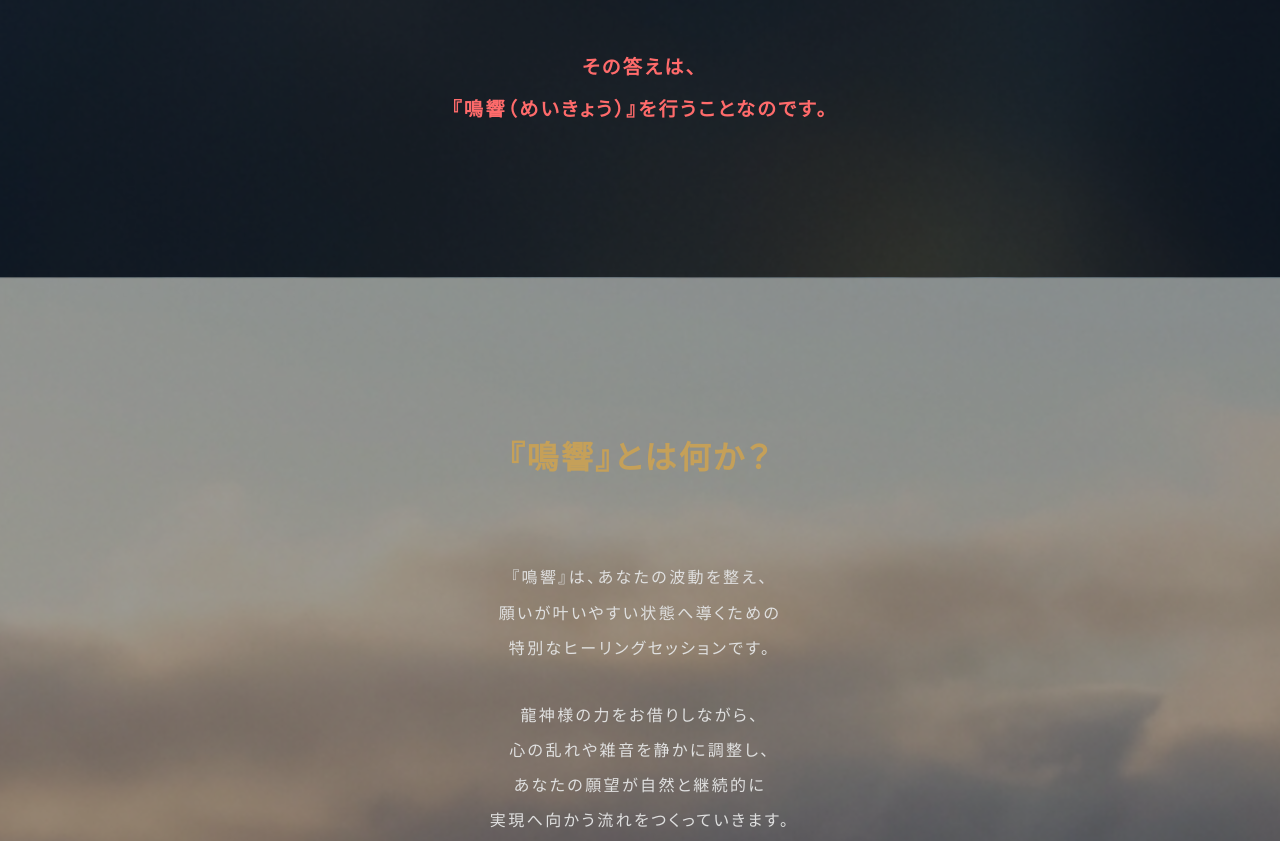
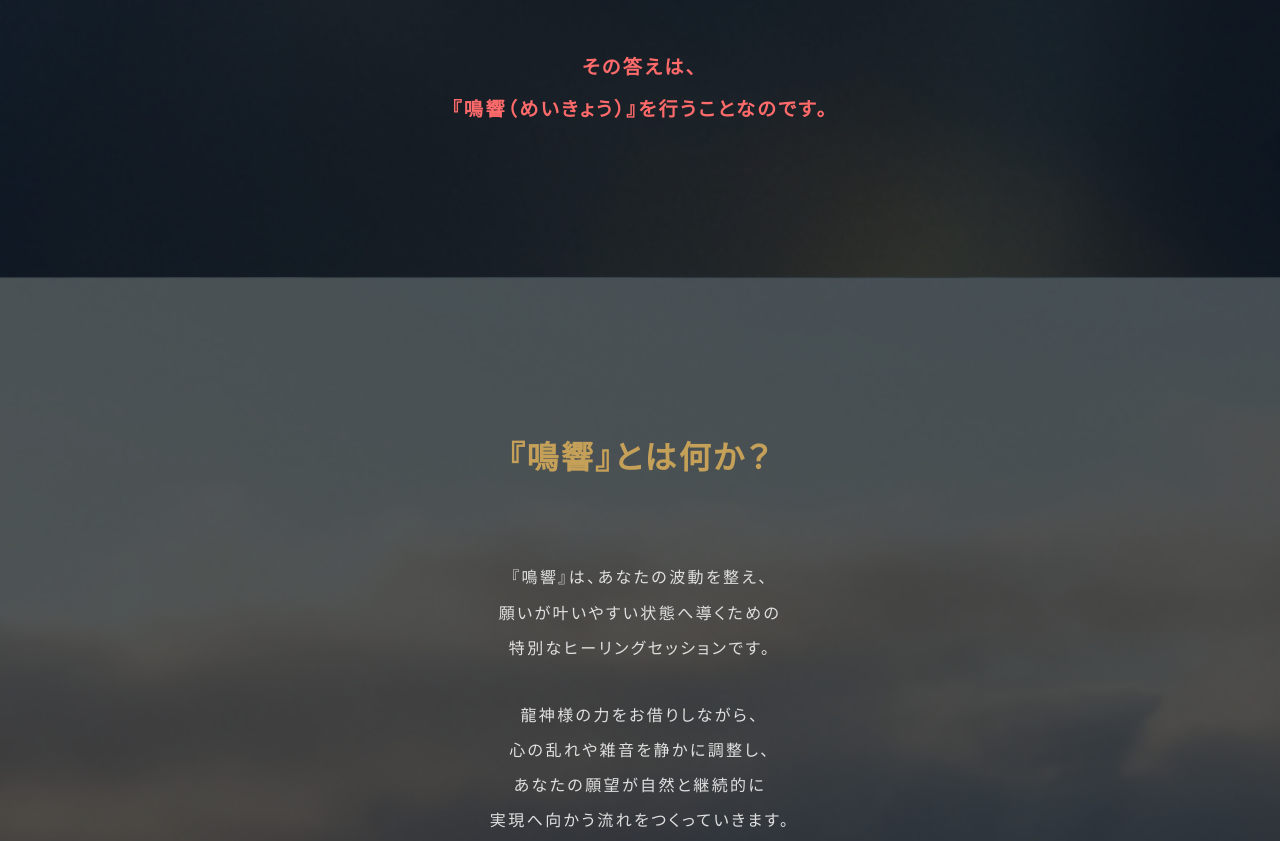
Before and after one commit to tominaga-oss/meikyou-tennsei, a plain HTML site: page index.html in a window 1280 px wide. Shown: the part 4456-5297 px from the top of the page. Drawn offline with Linux system fonts and the light colour scheme; a web font is replaced by a local one.

Commit message:
Add files via upload

```diff
--- a/style.css
+++ b/style.css
@@ -264,7 +264,7 @@ img {
     background-image: url('chapter2_clear_water.png');
     background-size: cover;
     background-position: center;
-    opacity: 0.6;
+    opacity: 0.3;
 }
 
 .bg-gold-gradient {
@@ -274,10 +274,6 @@ img {
 .bg-dark {
     background-color: #020508;
 }
-
-/* ========================================
-   各セクションスタイル
-======================================== */
 
 /* Intro */
 .section-intro {
@@ -1264,6 +1260,7 @@ footer {
     margin: 0.5rem 0;
     text-shadow: 0 0 10px rgba(197, 160, 89, 0.5);
 }
+
 /* Mobile Optimization for Loading Title */
 @media (max-width: 768px) {
     .loading-title {
```
Also changed, not shown: index.html (indentation only).
